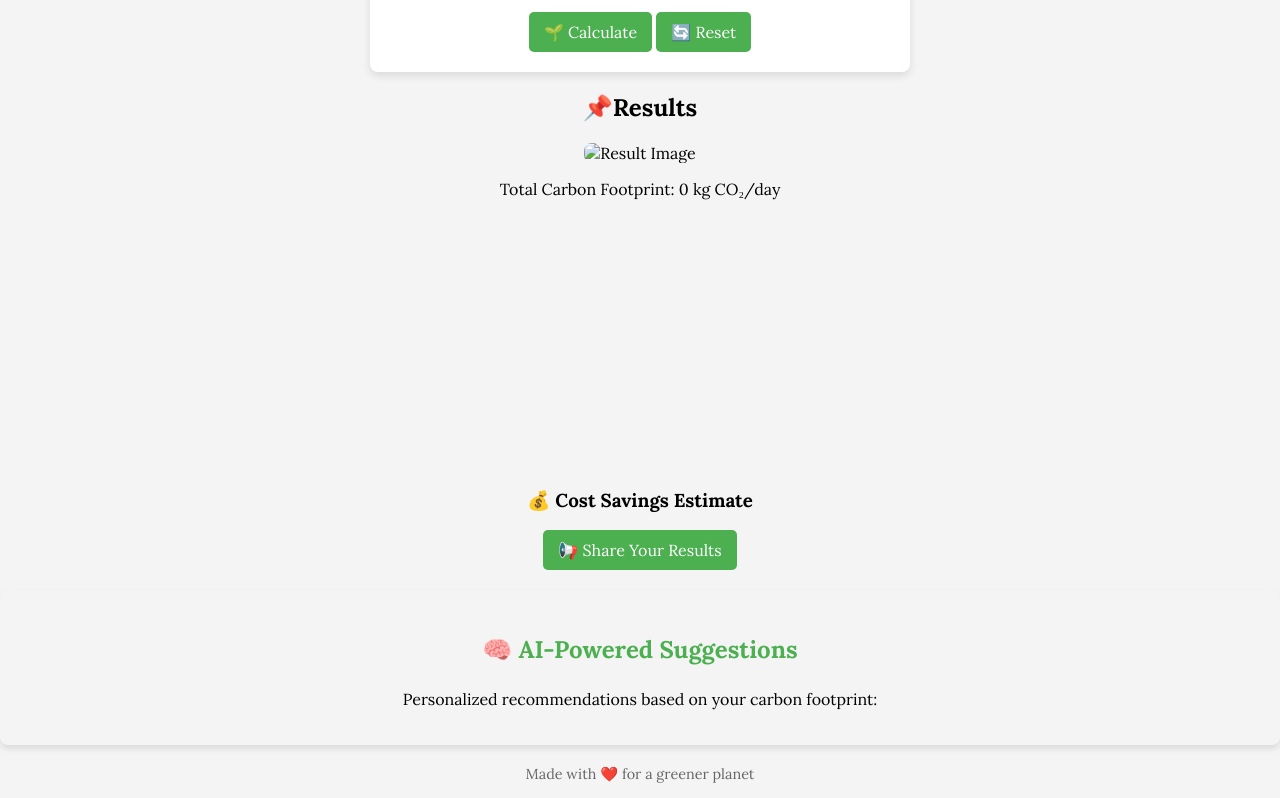
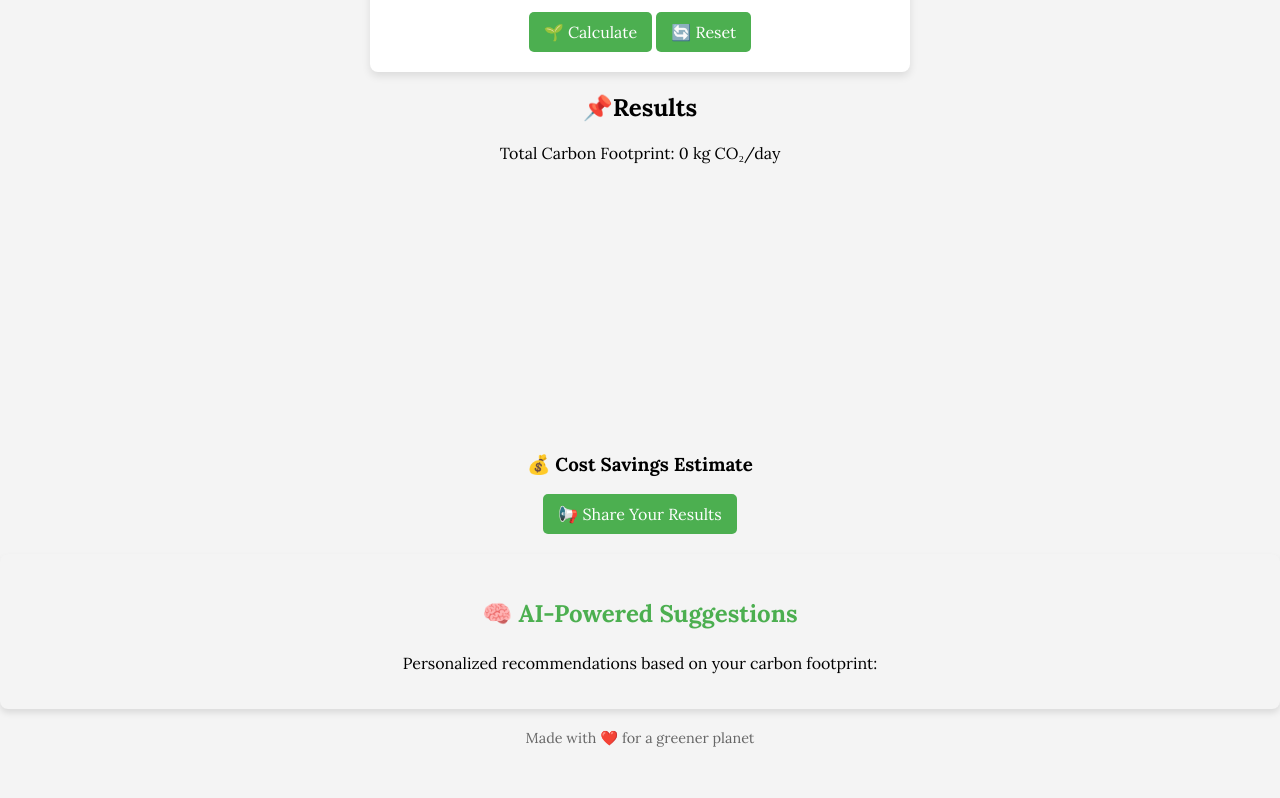
Before and after one commit to sayantichy/EcoCalc---A-Simple-Carbon-Footprint-Calculator, a plain HTML site: page index.html in a window 1280 px wide. Shown: the part 1537-2335 px from the top of the page. After the commit the page ends 2299 px from the top, so only its background shows below. Drawn offline with nearby package versions, Linux system fonts and the light colour scheme.

Commit message:
Update index.html

```diff
--- a/index.html
+++ b/index.html
@@ -60,7 +60,6 @@
 
     <section id="results">
       <h2>📌Results</h2>
-      <img src="assets/result-bg.jpg" alt="Result Image">
       <p>Total Carbon Footprint: <span id="total-emission">0</span> kg CO₂/day</p>
       <canvas id="chart"></canvas>
       <ul id="breakdown"></ul>
```
